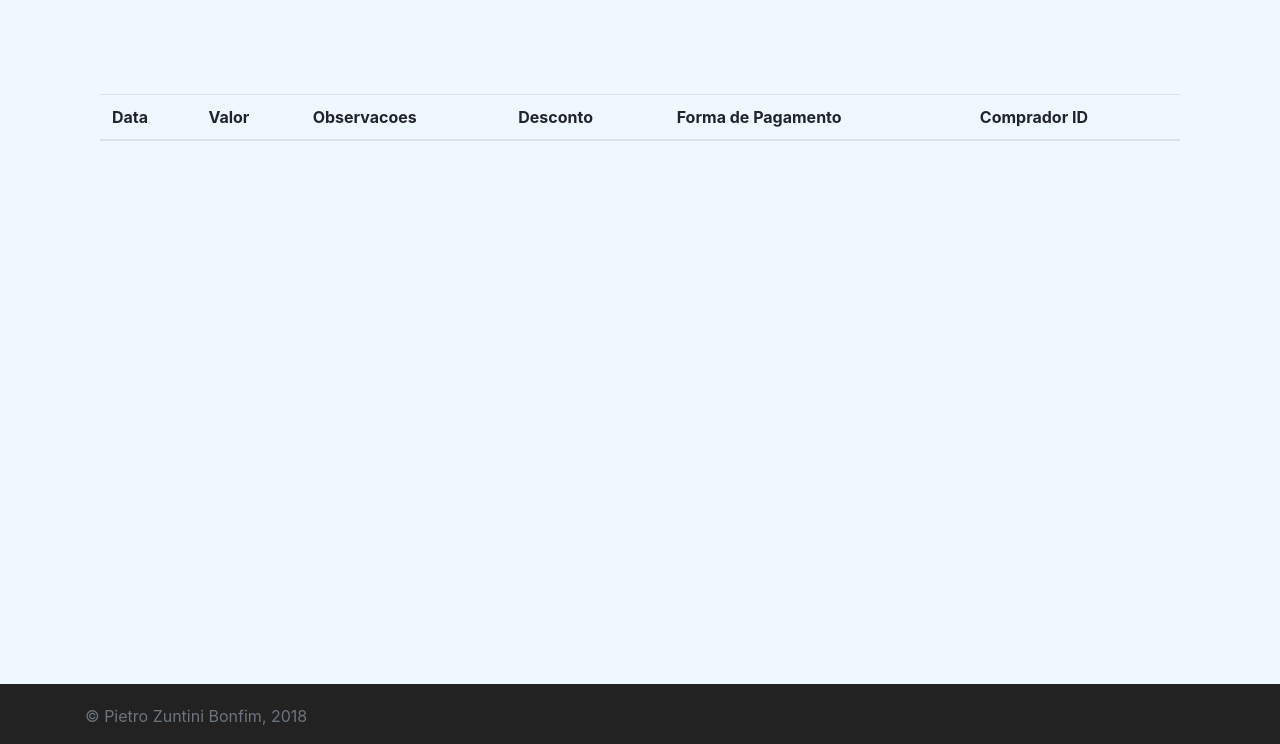
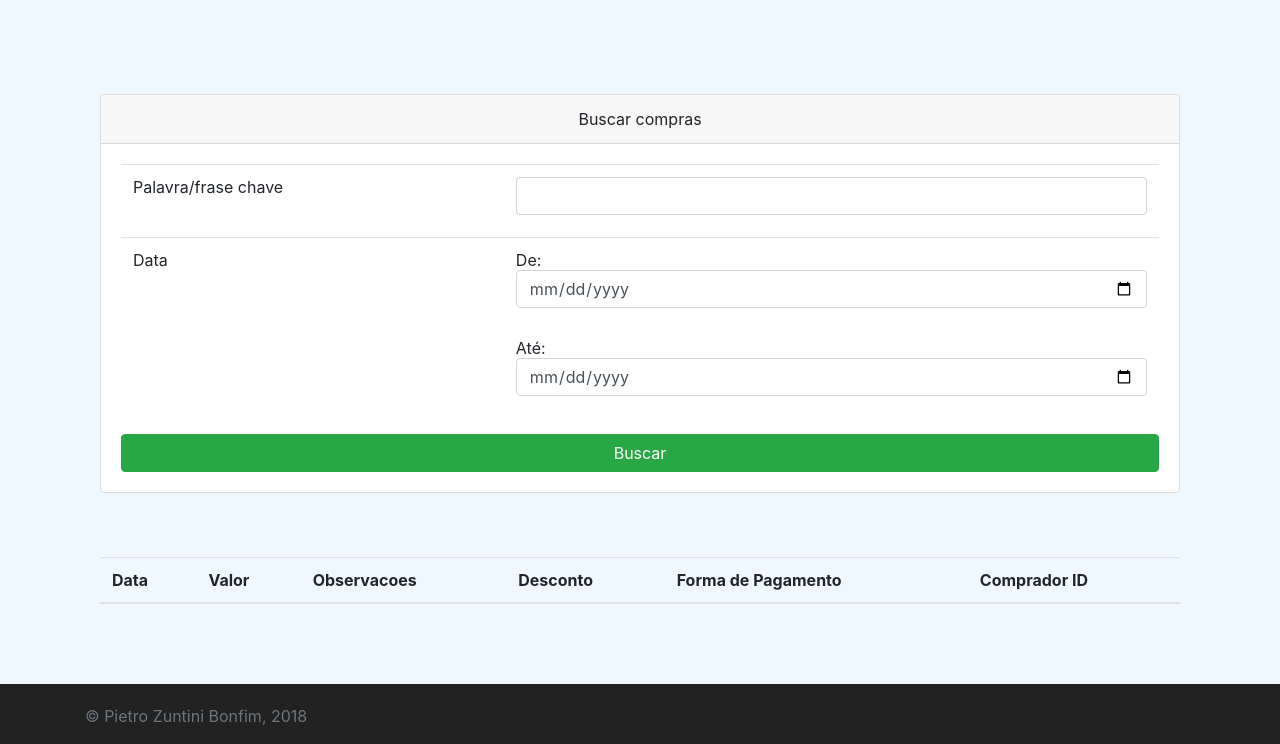
Before and after one commit to pietroz123/Controle-Compras, a PHP site: page /listar-compras.php in a window 1280 px wide. Shown: the part 56-800 px from the top of the page. Run offline with PHP 8.4, Linux system fonts and the light colour scheme; data that the repository does not hold is empty.

Commit message:
Buscar texto com data de incio e fim

```diff
--- a/funcoes.php
+++ b/funcoes.php
@@ -1 +1,10 @@
 <?php
+
+function listar($conexao, $query) {
+    $compras = array();
+    $resultado = mysqli_query($conexao, $query);
+    while ($compra = mysqli_fetch_assoc($resultado)) {
+        array_push($compras, $compra);
+    }
+    return $compras;
+}
--- a/listar-compras.php
+++ b/listar-compras.php
@@ -1,20 +1,30 @@
 <?php
     include("cabecalho.php");
     include("conexao.php");
+    include("funcoes.php");
 ?>
 
-<?php
 
-    function listar($conexao, $query) {
-        $compras = array();
-        $resultado = mysqli_query($conexao, $query);
-        while ($compra = mysqli_fetch_assoc($resultado)) {
-            array_push($compras, $compra);
-        }
-        return $compras;
-    }
-
-?>
+<form action="resultado-busca.php">
+    <div class="card">
+        <div class="card-header">
+            Buscar compras
+        </div>
+        <div class="card-body">
+            <table class="table">
+                <tr>
+                    <td>Palavra/frase chave</td>
+                    <td><input class="form-control" type="text" name="texto"></td>
+                </tr>
+                <tr>
+                    <td>Data</td>
+                    <td>De: <input class="form-control" type="date" name="dataInicio"><br>Até: <input class="form-control" type="date" name="dataFim"></td>
+                </tr>
+            </table>
+            <button class="btn btn-success btn-block" type="submit">Buscar</button>
+        </div>
+    </div><br><br>
+</form>
 
 <table class="table table-striped table-hover">
 
```
Also changed, not shown: resultado-busca.php (added, +54 -0 lines).
